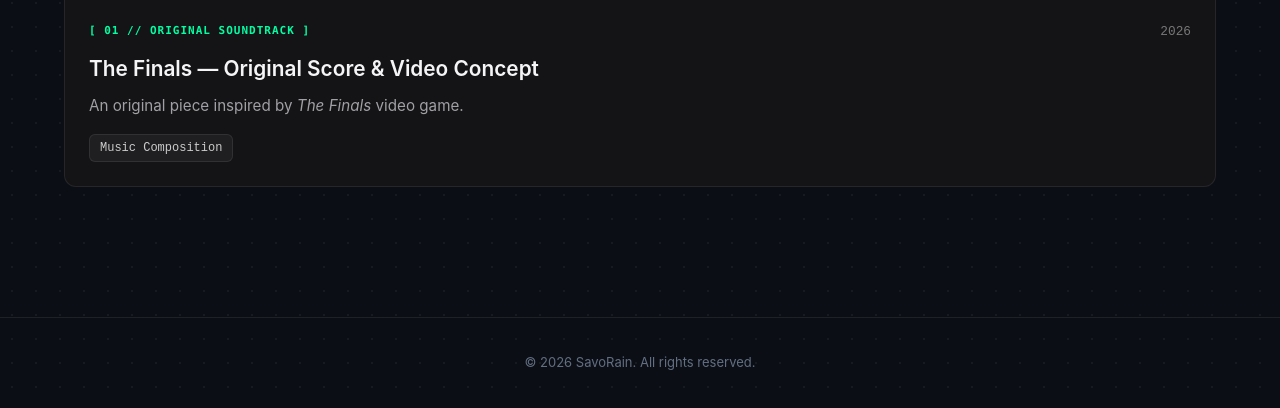
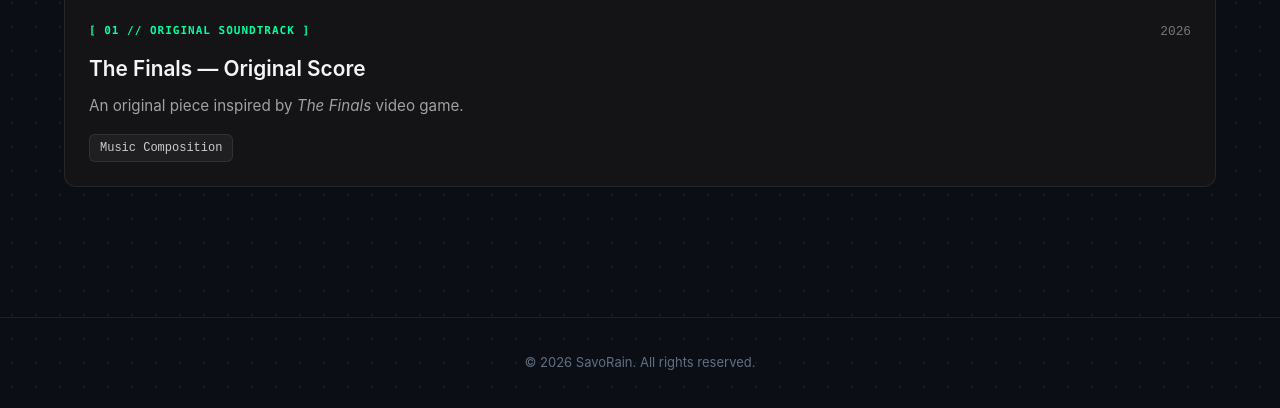
Before and after one commit to SavoRain/savorain-website, a plain HTML site: page index.html in a window 1280 px wide. Shown: the part 1977-2385 px from the top of the page. Drawn offline with Linux system fonts and the light colour scheme.

Commit message:
Update index.html

```diff
--- a/index.html
+++ b/index.html
@@ -168,7 +168,7 @@
                         <span class="service-badge">[ 01 // ORIGINAL SOUNDTRACK ]</span>
                         <span class="project-date">2026</span>
                     </div>
-                    <h3 class="project-title">The Finals — Original Score & Video Concept</h3>
+                    <h3 class="project-title">The Finals — Original Score</h3>
                     <p class="project-desc">
                         An original piece inspired by <em>The Finals</em> video game.
                     </p>
```
